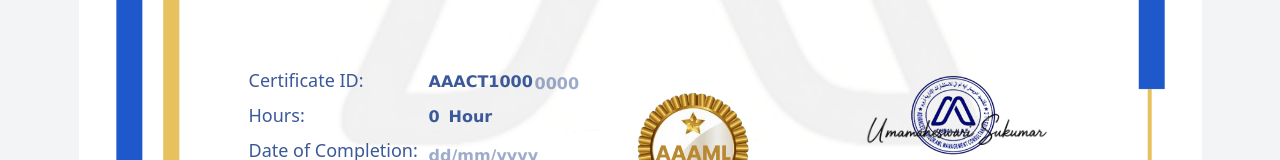
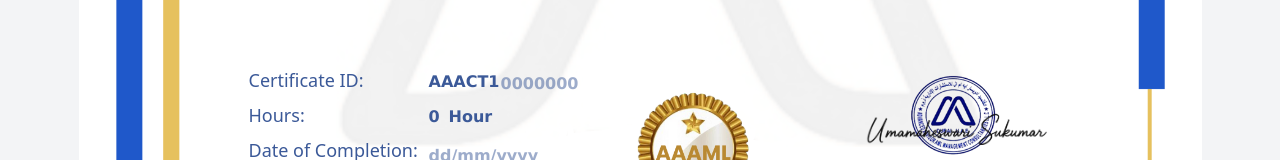
Before and after one commit to Vignesh082705/certificate, a React (Vite) app: page / in a window 1280 px wide. Shown: the part 502-662 px from the top of the page. Built offline with nearby package versions, Linux system fonts and the light colour scheme.

Commit message:
first commit

```diff
--- a/src/components/Certificate.jsx
+++ b/src/components/Certificate.jsx
@@ -165,26 +165,26 @@ const Certificate = () => {
     color: "#3B5998",
   }}
 >
-  AAACT1000
+  AAACT1
 </div>
 
 {/* Input for last 4 digits */}
 <input
   type="text"
   value={form.certNo}
-  maxLength={4}
+  maxLength={7}
   onChange={(e) =>
     setForm({
       ...form,
       certNo: e.target.value.replace(/[^0-9]/g, ""),
     })
   }
-  placeholder="0000"
+  placeholder="0000000"
   style={{
     position: "absolute",
     bottom: "227px",       // slightly moved up
-    left: "456px",
-    width: "60px",
+    left: "422px",
+    width: "80px",
     height: "26px",        // increased height
     lineHeight: "26px",    // match height
     fontSize: "16px",
```
